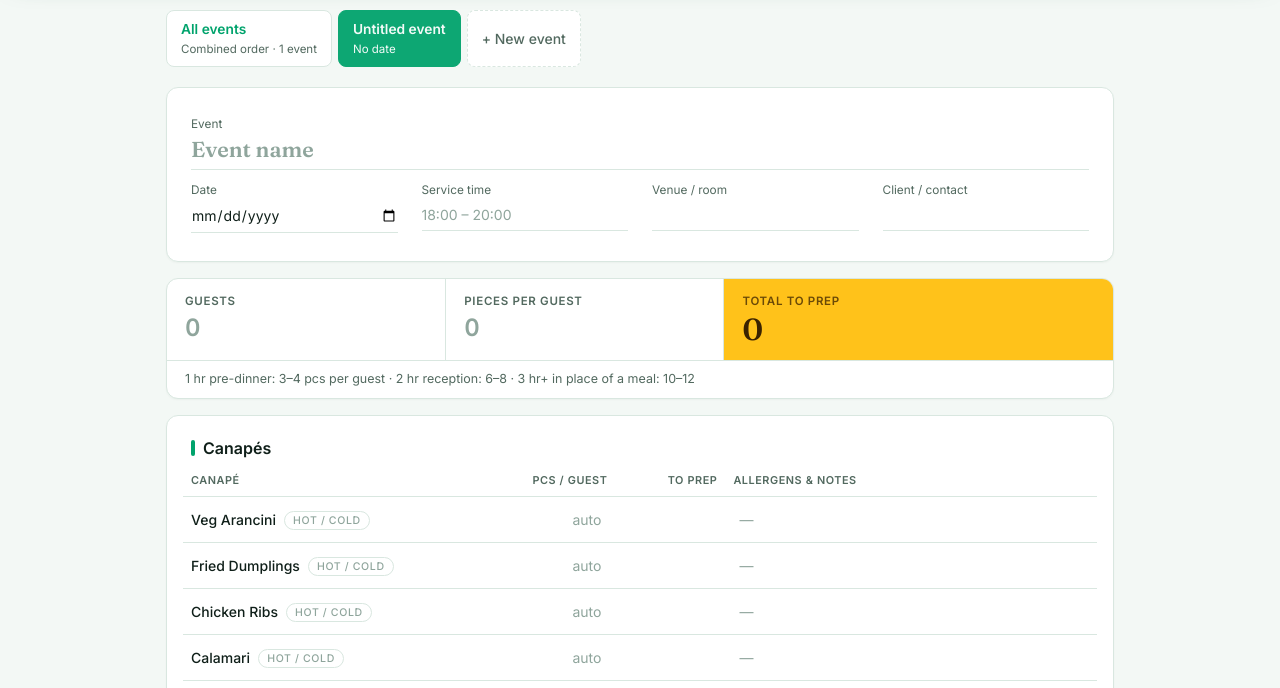
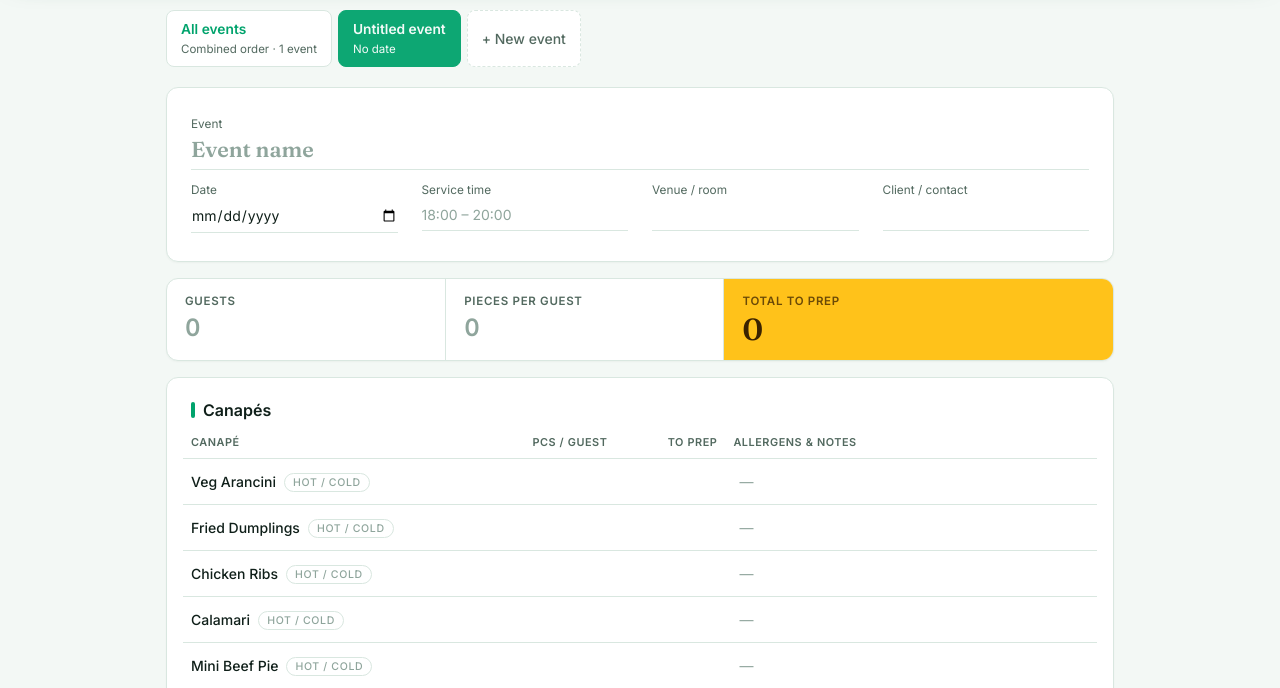
Before and after one commit to godsmacky/chef-niven, a plain HTML site: page index.html in a window 1280 px wide. Shown: the part 112-800 px from the top of the page. Drawn offline with Linux system fonts and the light colour scheme.

Commit message:
Pieces per guest applies to each canapé; remove per-hour guide
Each canapé = guests × pieces per guest (its own figure overrides,
0 leaves it out).

Co-Authored-By: Claude Opus 5.5 <noreply@anthropic.com>
Claude-Session: https://claude.ai/code/session_0134qEnFsHoZ1F98nzKWXSSC

```diff
--- a/index.html
+++ b/index.html
@@ -272,15 +272,10 @@ const evName=e=>e.ev?.name||"Untitled event";
 /* ---------- calculations ---------- */
 function calc(e=E){
   const G=num(e.ev?.guests)||0, B=0, P=num(e.ev?.ppg);
-  // Event total = guests × pieces per guest. A canapé with its own pcs/guest uses that;
-  // the rest of the event total is shared evenly across the other canapés (0 = leave out).
-  const can={},tot={std:0,diet:0,buf:0,total:0},target=P!=null&&G?Math.ceil(G*P):0,auto=[];let manual=0;
-  CANAPES.forEach(([c])=>{const pcs=num(((e.can||{})[c]||{}).pcs);
-    if(pcs!=null){const t=G?Math.ceil(G*pcs):0;can[c]={auto:false,total:t};manual+=t}else{can[c]={auto:true,total:0};auto.push(c)}});
-  const left=Math.max(0,target-manual),each=auto.length?Math.floor(left/auto.length):0;let extra=auto.length?left%auto.length:0;
-  auto.forEach(c=>{can[c].total=each+(extra>0?1:0);if(extra>0)extra--});
-  CANAPES.forEach(([c])=>{const r=can[c];r.std=r.total;r.diet=0;r.buf=0;tot.std+=r.total;tot.total+=r.total});
-  tot.target=target;tot.manual=manual;tot.autoCount=auto.length;
+  // Each canapé: guests × its pieces per guest (its own figure, or the event's). 0 leaves it out.
+  const can={},tot={std:0,diet:0,buf:0,total:0};
+  CANAPES.forEach(([c])=>{const own=num(((e.can||{})[c]||{}).pcs),pcs=own??P,t=pcs!=null&&G?Math.ceil(G*pcs):0;
+    can[c]={auto:own==null,pcs,total:t,std:t,diet:0,buf:0};tot.std+=t;tot.total+=t});
   const diet={};let dn=0,dq=0;
   DIETS.forEach(([k])=>{const r=(e.diet||{})[k]||{},n=num(r.n)||0,qCalc=n&&P?Math.ceil(n*P):null,q=num(r.qty)??qCalc??0;diet[k]={n,qCalc,q};if(activeIn(e,k)){dn+=n;dq+=q}});
   return {G,can,tot,diet,dn,dq};
@@ -312,7 +307,6 @@ function eventView(){
   <section class="strip three" aria-label="Numbers">
     ${cell("Guests","ev.guests","0")}${cell("Pieces per guest","ev.ppg","0")}
     <div class="cell total"><label>Total to prep</label><output id="bigTotal">0</output></div>
-    <div class="strip-note">1 hr pre-dinner: 3–4 pcs per guest · 2 hr reception: 6–8 · 3 hr+ in place of a meal: 10–12</div>
   </section>
   <section class="card">
     <h2>Canapés</h2>
@@ -325,7 +319,7 @@ function eventView(){
         <td style="min-width:170px">${inp(`can.${c}.notes`,{label:n+" allergens and notes",ph:"—"})}</td></tr>`}).join("")}
       <tr class="sum"><td>Total pieces</td><td></td><td class="out" data-out="t-total"></td><td></td></tr>
     </table></div>
-    <p class="hint" style="margin-top:12px">Total to prep = guests × pieces per guest, shared evenly across the canapés. To set one canapé yourself, type its own pieces per guest; type 0 to leave it out.</p>
+    <p class="hint" style="margin-top:12px">Each canapé = guests × pieces per guest. To change one canapé, type its own pieces per guest; type 0 to leave it out.</p>
     <p class="warnline" id="ppgCheck" hidden></p>
   </section>
   <section class="card">
@@ -412,12 +406,9 @@ function refresh(){
   DIETS.forEach(([k])=>ph(`diet.${k}.qty`,c.diet[k].qCalc));
   out("d-n",c.dn);out("d-q",c.dq);
   {const bt=document.getElementById("bigTotal"),nv=fmt(c.tot.total)||"0";if(bt.textContent!==nv){const was=bt.textContent;bt.textContent=nv;if(was&&was!=="0"||nv!=="0"){bt.classList.remove("bump");void bt.offsetWidth;bt.classList.add("bump")}}}
-  const el=document.getElementById("ppgCheck"),t=c.tot;
-  let msg="";
-  if(c.G&&num(E.ev?.ppg)==null&&!t.manual)msg="Enter pieces per guest above to work out the quantities.";
-  else if(t.target&&t.manual>t.target)msg=`The canapés you set yourself already need ${fmt(t.manual)} pieces, more than the event total of ${fmt(t.target)}.`;
-  else if(t.target&&!t.autoCount&&t.manual<t.target)msg=`Every canapé is set by hand and they add up to ${fmt(t.manual)}, less than the event total of ${fmt(t.target)}.`;
+  const el=document.getElementById("ppgCheck"),msg=c.G&&num(E.ev?.ppg)==null&&!c.tot.total?"Enter pieces per guest above to work out the quantities.":"";
   el.hidden=!msg;el.textContent=msg;
+  const P=num(E.ev?.ppg);CANAPES.forEach(([k])=>ph(`can.${k}.pcs`,P));
 }
 function go(to){cur=to;saveUI();render();window.scrollTo({top:0})}
 
@@ -531,7 +522,7 @@ function printEvent(ev){
   <div class="g3">${pf("Service time",e.service)}${pf("Venue / room",e.venue)}${pf("Client / contact",e.client)}</div>
   <div class="nums n3"><div><span>Guests</span><b>${v(e.guests)||"—"}</b></div><div><span>Pieces per guest</span><b>${v(e.ppg)||"—"}</b></div><div class="tt"><span>Total to prep</span><b>${nz(c.tot.total)||"—"}</b></div></div>
   <h4>Canapés</h4><table><tr><th class="l">Canapé</th><th class="l">H/C</th><th>Pcs/guest</th><th>To prep</th><th class="l">Allergens &amp; notes</th></tr>
-  ${CANAPES.map(([k,n])=>{const r=c.can[k],x=ev.can?.[k]||{};return `<tr><td class="nm">${n}</td><td>${v(x.hc)}</td><td class="n">${x.pcs!=null&&x.pcs!==""?v(x.pcs):(nz(r.total)?"auto":"")}</td><td class="n b">${nz(r.total)}</td><td>${v(x.notes)}</td></tr>`}).join("")}
+  ${CANAPES.map(([k,n])=>{const r=c.can[k],x=ev.can?.[k]||{};return `<tr><td class="nm">${n}</td><td>${v(x.hc)}</td><td class="n">${r.pcs!=null?fmt(r.pcs):""}</td><td class="n b">${nz(r.total)}</td><td>${v(x.notes)}</td></tr>`}).join("")}
   <tr class="t"><td>Total pieces</td><td></td><td></td><td class="n">${nz(c.tot.total)}</td><td></td></tr></table>
   <h4>Dietary requirements</h4>${dA.length?`<table><tr><th class="l">Requirement</th><th>Guests</th><th class="l">Replaces</th><th class="l">Alternative</th><th>Alt. qty</th><th class="l">Names / table</th></tr>
   ${dA.map(([k,a])=>{const x=ev.diet?.[k]||{};return `<tr><td class="nm">${a}</td><td class="n">${v(x.n)}</td><td>${v(x.rep)}</td><td>${v(x.alt)}</td><td class="n">${nz(c.diet[k].q)}</td><td>${v(x.notes)}</td></tr>`}).join("")}
```
